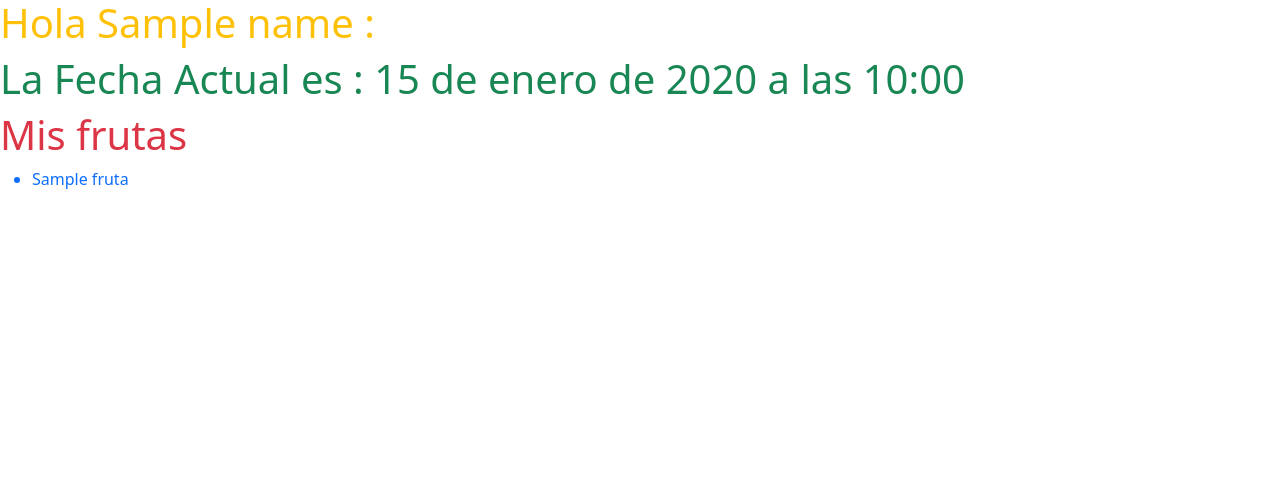
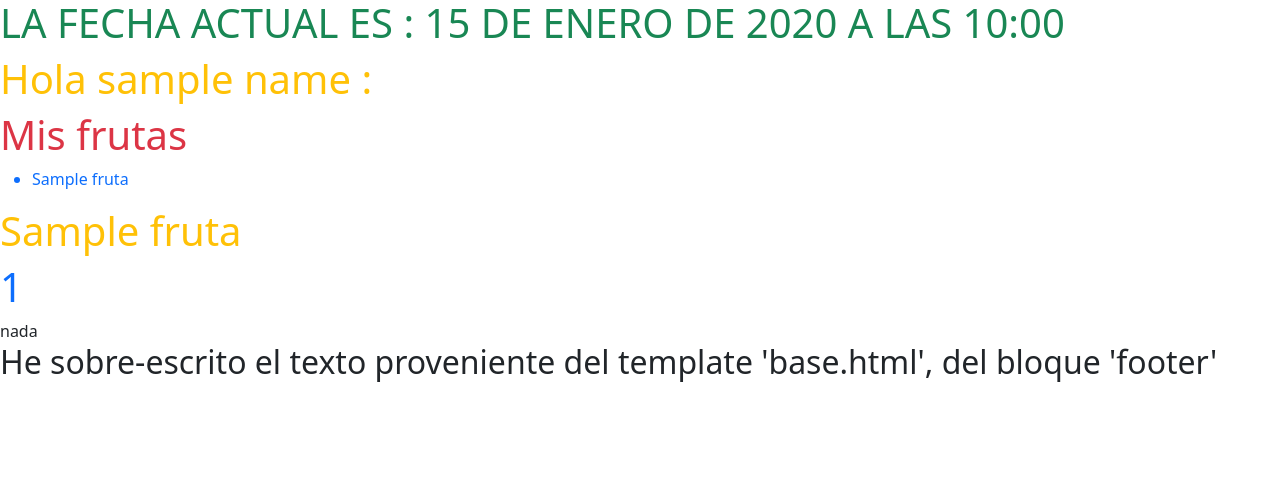
Before and after one commit to jorgemedinabaez/principiosDjango, a Django app: template templates/fecha.html in a window 1280 px wide. Shown: the part 307-800 px from the top of the page. Run offline with Django 4.2, Linux system fonts and the light colour scheme; the template is opened without the code that fills it: most values are stand-ins (such as "Sample title", 1, 10 or a date in 2020); some libraries are stand-ins or nearby versions.

Commit message:
agregamos navbar a base.html, explicamos filtros directos y etiquetas filter en los templates, además de usar condicionales como if, elif y else

```diff
--- a/primeraapp/urls.py
+++ b/primeraapp/urls.py
@@ -7,7 +7,7 @@ from .views import IndexPageReview,obtener_fecha,menu_view
 
 urlpatterns = [
     path('',IndexPageReview.as_view(),name='index'),
-    path('fecha/<str:name>/',obtener_fecha,name='fecha'),
+    path('fecha/<str:name>/<int:foto>/',obtener_fecha,name='fecha'),
     path('menu/', menu_view,name='menu'),
 
 ]
--- a/templates/base.html
+++ b/templates/base.html
@@ -12,6 +12,47 @@
     <title>Template con Bootstrap</title>
 </head>
 <body>
+    {% block navbar %}
+    <nav class="navbar navbar-expand-lg bg-body-tertiary">
+    <div class="container-fluid">
+      <a class="navbar-brand" href="#">Navbar</a>
+      <button class="navbar-toggler" type="button" data-bs-toggle="collapse" data-bs-target="#navbarSupportedContent" aria-controls="navbarSupportedContent" aria-expanded="false" aria-label="Toggle navigation">
+        <span class="navbar-toggler-icon"></span>
+      </button>
+      <div class="collapse navbar-collapse" id="navbarSupportedContent">
+        <ul class="navbar-nav me-auto mb-2 mb-lg-0">
+          <li class="nav-item">
+            <a class="nav-link active" aria-current="page" href="#">Home</a>
+          </li>
+          <li class="nav-item">
+            <a class="nav-link" href="#">Link</a>
+          </li>
+          <li class="nav-item dropdown">
+            <a class="nav-link dropdown-toggle" href="#" role="button" data-bs-toggle="dropdown" aria-expanded="false">
+              Dropdown
+            </a>
+            <ul class="dropdown-menu">
+              <li><a class="dropdown-item" href="#">Action</a></li>
+              <li><a class="dropdown-item" href="#">Another action</a></li>
+              <li><hr class="dropdown-divider"></li>
+              <li><a class="dropdown-item" href="#">Something else here</a></li>
+            </ul>
+          </li>
+          <li class="nav-item">
+            <a class="nav-link disabled">Disabled</a>
+          </li>
+        </ul>
+        <form class="d-flex" role="search">
+          <input class="form-control me-2" type="search" placeholder="Search" aria-label="Search">
+          <button class="btn btn-outline-success" type="submit">Search</button>
+        </form>
+      </div>
+    </div>
+  </nav>{% endblock navbar %}
+    {% block formulario %}{% endblock formulario %}
     {% block content %} {% endblock content %}
+    {% block footer  %}
+    <p>{% lorem 1 b random %}</p>
+    {% endblock footer  %}
 </body>
 </html>
--- a/templates/fecha.html
+++ b/templates/fecha.html
@@ -1,17 +1,28 @@
 {% extends 'menu.html' %}
 {% block fecha %}
 {% load static %}
-
+{% if foto == 1 %}
+<img src="{% static 'img/gatito.png' %}" height="250" width="250" alt="" />
+{% elif foto == 2%}
+<img src="{% static 'img/perrito.png' %}" height="250" width="250" alt="" />
+{% else %}
 <img src="{% static 'img/gatito.png' %}" height="250" width="250" alt="" />
 <img src="{% static 'img/perrito.png' %}" height="250" width="250" alt="" />
+{% endif %}
 {% include 'fragmento_nombre.html' with persona='Pedro' saludo='Hola' %}
-<h1 class="text-warning">Hola {{name}} :</h1>
-<h1 class="text-success">La Fecha Actual es : {{ fecha }}</h1>
+<h1 class="text-success">
+{% filter upper %}
+La Fecha Actual es : {{ fecha }}
+{% endfilter %}
+</h1>
+<h1 class="text-warning">Hola {{name|first|lower}} :</h1>
 <h1 class="text-danger">Mis frutas</h1>
 <ul>
     {% for fruta in frutas %}
         <li class="text-primary">{{fruta}}</li>
     {% endfor %}
 </ul>
-
+<h1 class='text-warning'>{{frutas|join:' ** '}}</h1>
+<h1 class='text-primary'>{% autoescape off %}{{frutas|length}}{% endautoescape %}</h1>
+{{value|default:'nada'}}
 {% endblock fecha %}
--- a/templates/menu.html
+++ b/templates/menu.html
@@ -3,44 +3,9 @@
 {% block content %}
 
 
-
-<nav class="navbar navbar-expand-lg bg-body-tertiary">
-    <div class="container-fluid">
-      <a class="navbar-brand" href="#">Navbar</a>
-      <button class="navbar-toggler" type="button" data-bs-toggle="collapse" data-bs-target="#navbarSupportedContent" aria-controls="navbarSupportedContent" aria-expanded="false" aria-label="Toggle navigation">
-        <span class="navbar-toggler-icon"></span>
-      </button>
-      <div class="collapse navbar-collapse" id="navbarSupportedContent">
-        <ul class="navbar-nav me-auto mb-2 mb-lg-0">
-          <li class="nav-item">
-            <a class="nav-link active" aria-current="page" href="#">Home</a>
-          </li>
-          <li class="nav-item">
-            <a class="nav-link" href="#">Link</a>
-          </li>
-          <li class="nav-item dropdown">
-            <a class="nav-link dropdown-toggle" href="#" role="button" data-bs-toggle="dropdown" aria-expanded="false">
-              Dropdown
-            </a>
-            <ul class="dropdown-menu">
-              <li><a class="dropdown-item" href="#">Action</a></li>
-              <li><a class="dropdown-item" href="#">Another action</a></li>
-              <li><hr class="dropdown-divider"></li>
-              <li><a class="dropdown-item" href="#">Something else here</a></li>
-            </ul>
-          </li>
-          <li class="nav-item">
-            <a class="nav-link disabled">Disabled</a>
-          </li>
-        </ul>
-        <form class="d-flex" role="search">
-          <input class="form-control me-2" type="search" placeholder="Search" aria-label="Search">
-          <button class="btn btn-outline-success" type="submit">Search</button>
-        </form>
-      </div>
-    </div>
-  </nav>
   {% block fecha %}
   {% endblock fecha %}
-
-  {% endblock%}
+{% endblock%}
+{% block footer %}
+<h2>He sobre-escrito el texto proveniente del template 'base.html', del bloque 'footer'</h2>
+{% endblock footer %}
```
Also changed, not shown: primeraapp/views.py (+6 -3 lines).
